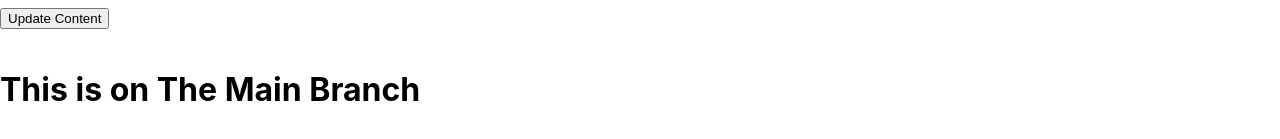
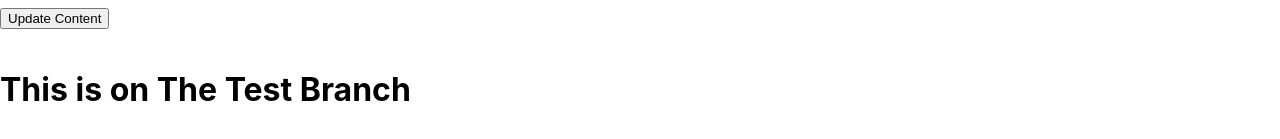
Before and after one commit to BrandTrump/Mission-Ready, a React (Create React App) app in the folder Week 6/Tuesday/my-app/: page / in a window 1280 px wide. Shown: the part 585-724 px from the top of the page. Built offline with nearby package versions, Linux system fonts and the light colour scheme.

Commit message:
Test commit from test branch

```diff
--- a/Week 6/Tuesday/my-app/src/App.js
+++ b/Week 6/Tuesday/my-app/src/App.js
@@ -7,7 +7,7 @@ import ColorDiv from "./ColorDiv";
 import FormExample from "./FormExample";
 import TernaryShowHide from "./TernaryShowHide";
 import LogicalAnd from "./LogicalAnd";
-import MainBranch from "./MainBranch";
+import TestBranch from "./TestBranch";
 
 function App() {
   return (
@@ -29,7 +29,7 @@ function App() {
       <br />
       <LogicalAnd></LogicalAnd>
       <br />
-      <MainBranch></MainBranch>
+      <TestBranch></TestBranch>
     </div>
   );
 }
--- a/Week 6/Tuesday/my-app/src/MainBranch.js
+++ /dev/null
@@ -1,7 +0,0 @@
-export default function MainBranch() {
-  return (
-    <div>
-      <h1>This is on The Main Branch</h1>
-    </div>
-  );
-}
--- /dev/null
+++ b/Week 6/Tuesday/my-app/src/TestBranch.js
@@ -0,0 +1,7 @@
+export default function TestBranch() {
+  return (
+    <div>
+      <h1>This is on The Test Branch</h1>
+    </div>
+  );
+}
```
